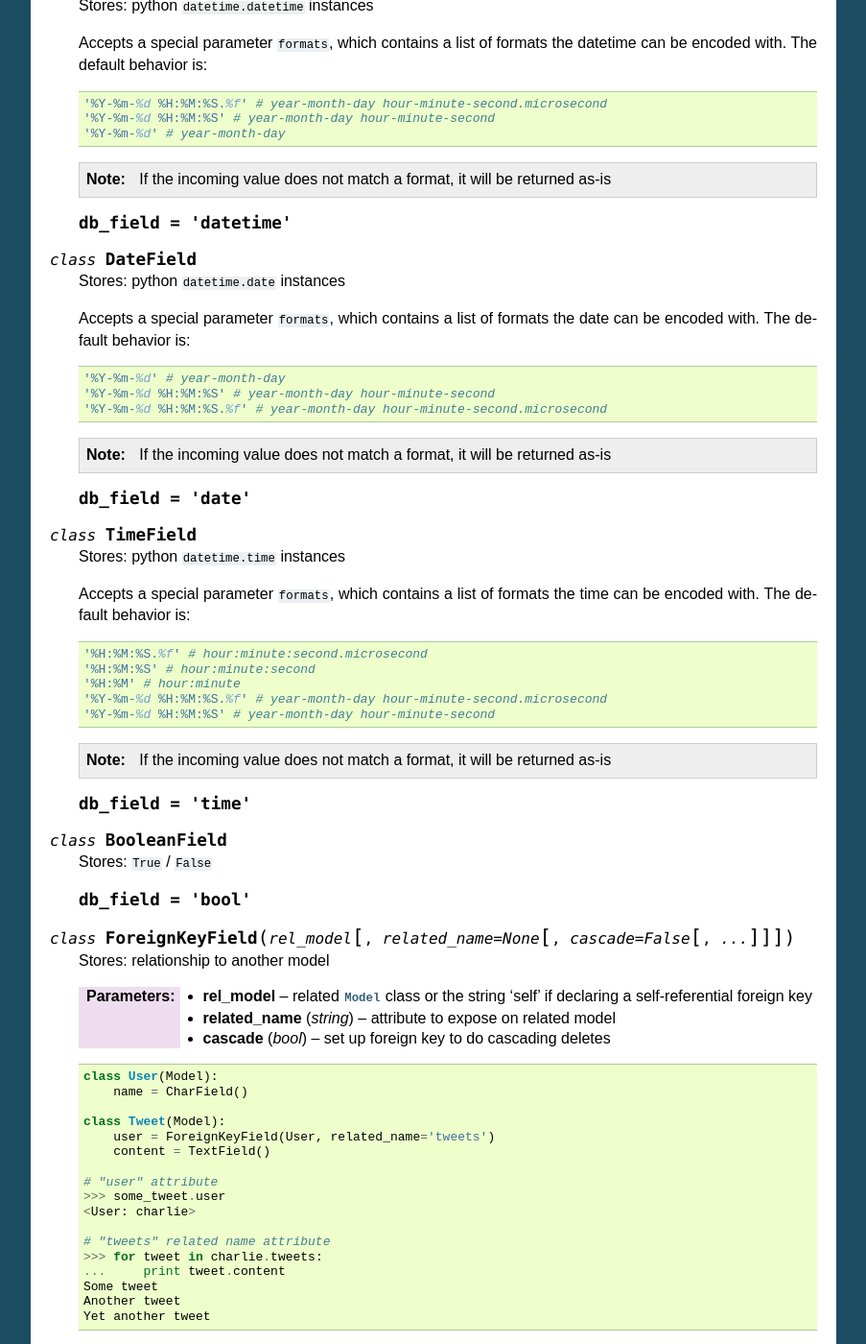
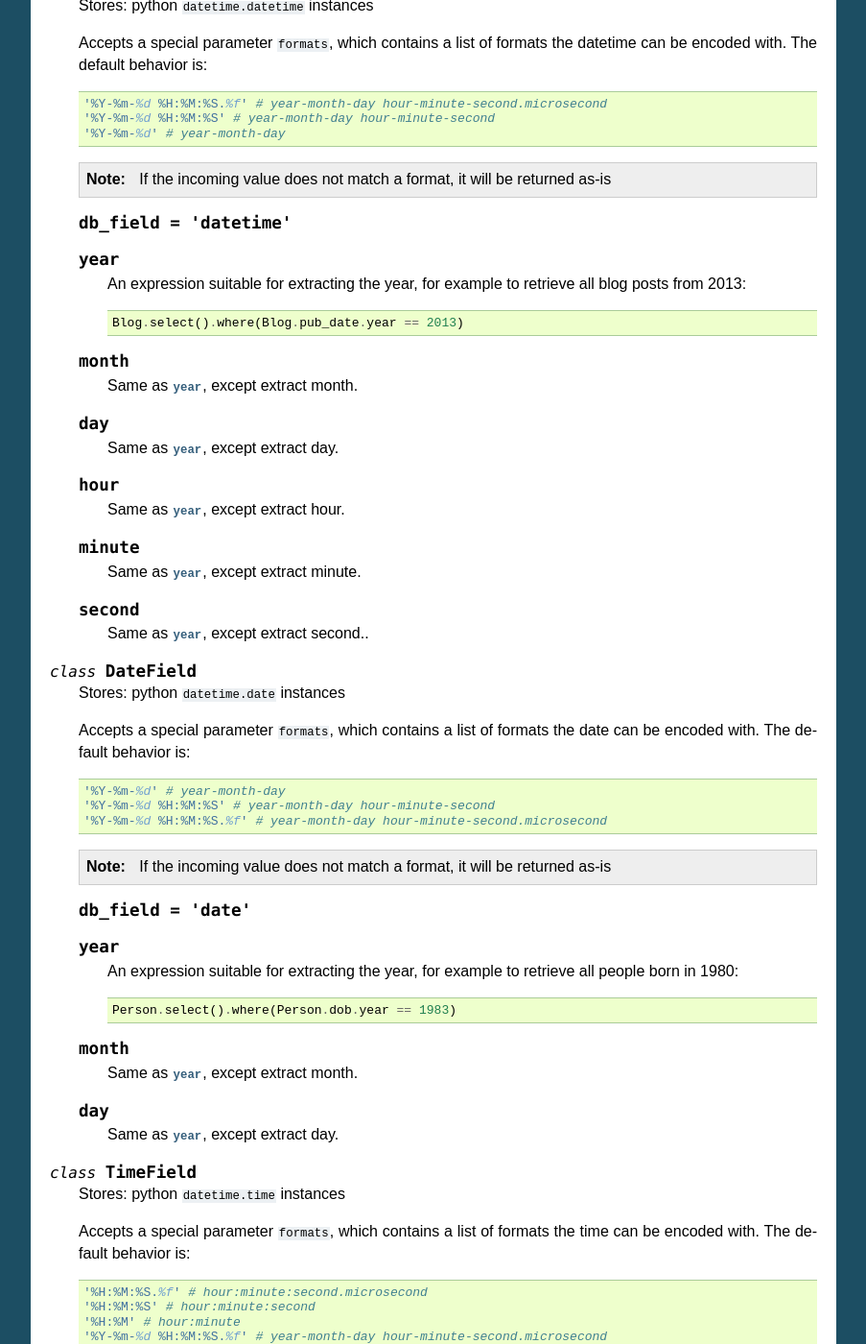
Before and after one commit to coleifer/peewee, a Sphinx documentation site: the page built from docs/peewee/api.rst, in a window 1280 px wide and 1400 px high, scrolled down 7856 px. Shown: the whole window at 96% size, without its empty margins (198-1101 px from the left). Built offline with Sphinx 7.4.7, drawn with Linux system fonts in a browser that asks for light colours; some of the changed text lies outside the part shown.

```diff
--- a/docs/peewee/api.rst
+++ b/docs/peewee/api.rst
@@ -269,9 +269,9 @@ Models
 
         .. code-block:: python
 
-            >>> user = User()
-            >>> user.username = 'some-user' # <-- does not touch the database
-            >>> user.save() # <-- change is persisted to the db
+            user = User()
+            user.username = 'some-user'  # does not touch the database
+            user.save()  # change is persisted to the db
 
     .. py:method:: delete_instance([recursive=False[, delete_nullable=False]])
 
@@ -291,7 +291,7 @@ Models
 
         .. code-block:: python
 
-            >>> some_obj.delete_instance() # <-- it is gone forever
+            some_obj.delete_instance()  # it is gone forever
 
     .. py:method:: dependencies([search_nullable=False])
 
@@ -447,6 +447,35 @@ Fields
 
     .. py:attribute:: db_field = 'datetime'
 
+    .. py:attribute:: year
+
+        An expression suitable for extracting the year, for example to retrieve
+        all blog posts from 2013:
+
+        .. code-block:: python
+
+            Blog.select().where(Blog.pub_date.year == 2013)
+
+    .. py:attribute:: month
+
+        Same as :py:attr:`~DateTimeField.year`, except extract month.
+
+    .. py:attribute:: day
+
+        Same as :py:attr:`~DateTimeField.year`, except extract day.
+
+    .. py:attribute:: hour
+
+        Same as :py:attr:`~DateTimeField.year`, except extract hour.
+
+    .. py:attribute:: minute
+
+        Same as :py:attr:`~DateTimeField.year`, except extract minute.
+
+    .. py:attribute:: second
+
+        Same as :py:attr:`~DateTimeField.year`, except extract second..
+
 .. py:class:: DateField
 
     Stores: python ``datetime.date`` instances
@@ -464,6 +493,23 @@ Fields
         If the incoming value does not match a format, it will be returned as-is
 
     .. py:attribute:: db_field = 'date'
+
+    .. py:attribute:: year
+
+        An expression suitable for extracting the year, for example to retrieve
+        all people born in 1980:
+
+        .. code-block:: python
+
+            Person.select().where(Person.dob.year == 1983)
+
+    .. py:attribute:: month
+
+        Same as :py:attr:`~DateField.year`, except extract month.
+
+    .. py:attribute:: day
+
+        Same as :py:attr:`~DateField.year`, except extract day.
 
 .. py:class:: TimeField
 
@@ -484,6 +530,23 @@ Fields
         If the incoming value does not match a format, it will be returned as-is
 
     .. py:attribute:: db_field = 'time'
+
+    .. py:attribute:: hour
+
+        Extract the hour from a time, for example to retreive all events
+        occurring in the evening:
+
+        .. code-block:: python
+
+            Event.select().where(Event.time.hour > 17)
+
+    .. py:attribute:: minute
+
+        Same as :py:attr:`~TimeField.hour`, except extract minute.
+
+    .. py:attribute:: second
+
+        Same as :py:attr:`~TimeField.hour`, except extract second..
 
 .. py:class:: BooleanField
 
@@ -543,25 +606,23 @@ Query Types
 
         .. code-block:: python
 
-            >>> sq = SelectQuery(User).where(User.username == 'somebody')
+            sq = SelectQuery(User).where(User.username == 'somebody')
 
         Example selecting tweets made by users who are either editors or administrators:
 
         .. code-block:: python
 
-            >>> sq = SelectQuery(Tweet).join(User).where(
-            ...     (User.is_editor == True) |
-            ...     (User.is_admin == True)
-            ... )
+            sq = SelectQuery(Tweet).join(User).where(
+                (User.is_editor == True) |
+                (User.is_admin == True))
 
         Example of deleting tweets by users who are no longer active:
 
         .. code-block:: python
 
-            >>> dq = DeleteQuery(Tweet).where(
-            ...     Tweet.user << User.select().where(User.active == False)
-            ... )
-            >>> dq.execute()
+            dq = DeleteQuery(Tweet).where(
+                Tweet.user << User.select().where(User.active == False))
+            dq.execute()  # perform the delete query
 
         .. note::
 
@@ -586,14 +647,14 @@ Query Types
 
         .. code-block:: python
 
-            >>> sq = SelectQuery(Tweet).join(User).where(User.is_admin == True)
+            sq = SelectQuery(Tweet).join(User).where(User.is_admin == True)
 
         Example selecting users and joining on a particular foreign key field.
         See the :py:ref:`example app <example-app>` for a real-life usage:
 
         .. code-block:: python
 
-            >>> sq = SelectQuery(User).join(Relationship, on=Relationship.to_user)
+            sq = SelectQuery(User).join(Relationship, on=Relationship.to_user)
 
     .. py:method:: switch(model)
 
@@ -608,7 +669,7 @@ Query Types
 
         .. code-block:: python
 
-            >>> sq = SelectQuery(Blog).join(Entry).switch(Blog).join(User)
+            sq = SelectQuery(Blog).join(Entry).switch(Blog).join(User)
 
     .. py:method:: filter(*args, **kwargs)
 
@@ -626,12 +687,14 @@ Query Types
 
         .. code-block:: python
 
-            >>> sq = Entry.filter(blog__title='Some Blog')
+            sq = Entry.filter(blog__title='Some Blog')
 
-        This method is chainable::
+        This method is chainable:
 
-            >>> base_q = User.filter(active=True)
-            >>> some_user = base_q.filter(username='charlie')
+        .. code-block:: python
+
+            base_q = User.filter(active=True)
+            some_user = base_q.filter(username='charlie')
 
         .. note:: this method is provided for compatibility with peewee 1.
 
@@ -690,9 +753,9 @@ Query Types
 
     .. code-block:: python
 
-        >>> sq = SelectQuery(User, User.id, User.username)
-        >>> for user in sq:
-        ...     print user.username
+        sq = SelectQuery(User, User.id, User.username)
+        for user in sq:
+            print user.username
 
     Example selecting users and additionally the number of tweets made by the user.
     The ``User`` instances returned will have an additional attribute, 'count', that
@@ -700,9 +763,10 @@ Query Types
 
     .. code-block:: python
 
-        >>> sq = SelectQuery(User,
-        ...     User, fn.Count(Tweet.id).alias('count')
-        ... ).join(Tweet).group_by(User)
+        sq = (SelectQuery(
+            User, User, fn.Count(Tweet.id).alias('count'))
+            .join(Tweet)
+            .group_by(User))
 
     .. py:method:: group_by(*clauses)
 
@@ -717,9 +781,10 @@ Query Types
 
         .. code-block:: python
 
-            >>> sq = User.select(
-            ...     User, fn.Count(Tweet.id).alias('count')
-            ... ).join(Tweet).group_by(User)
+            sq = (User
+                .select(User, fn.Count(Tweet.id).alias('count'))
+                .join(Tweet)
+                .group_by(User))
 
     .. py:method:: having(*expressions)
 
@@ -731,9 +796,11 @@ Query Types
 
         .. code-block:: python
 
-            >>> sq = User.select(
-            ...     User, fn.Count(Tweet.id).alias('count')
-            ... ).join(Tweet).group_by(User).having(fn.Count(Tweet.id) > 100)
+            sq = (User
+                .select(User, fn.Count(Tweet.id).alias('count'))
+                .join(Tweet)
+                .group_by(User)
+                .having(fn.Count(Tweet.id) > 100))
 
     .. py:method:: order_by(*clauses)
 
@@ -784,7 +851,7 @@ Query Types
 
         .. code-block:: python
 
-            >>> User.select().order_by(User.username).paginate(3, 20) # <-- get users 41-60
+            User.select().order_by(User.username).paginate(3, 20)  # get users 41-60
 
     .. py:method:: distinct()
 
@@ -857,7 +924,7 @@ Query Types
             If the ``ForeignKeyField`` is ``nullable``, then a ``LEFT OUTER`` join
             may need to be used::
 
-                >>> User.select().join(Tweet, JOIN_LEFT_OUTER).annotate(Tweet)
+                User.select().join(Tweet, JOIN_LEFT_OUTER).annotate(Tweet)
 
     .. py:method:: aggregate(aggregation)
 
@@ -874,10 +941,10 @@ Query Types
 
         >>> sq = SelectQuery(Tweet)
         >>> sq.count()
-        45 # <-- number of tweets
+        45  # number of tweets
         >>> sq.where(Tweet.status == DELETED)
         >>> sq.count()
-        3 # <-- number of tweets that are marked as deleted
+        3  # number of tweets that are marked as deleted
 
     .. py:method:: wrapped_count()
 
@@ -898,9 +965,9 @@ Query Types
 
         .. code-block:: python
 
-            >>> sq = User.select().where(User.active == True)
-            >>> if sq.where(User.username==username, User.password==password).exists():
-            ...     authenticated = True
+            sq = User.select().where(User.active == True)
+            if sq.where(User.username == username, User.password == password).exists():
+                authenticated = True
 
     .. py:method:: get()
 
@@ -944,8 +1011,8 @@ Query Types
 
         .. code-block:: python
 
-            >>> for user in User.select().where(User.active == True):
-            ...     print user.username
+            for user in User.select().where(User.active == True):
+                print user.username
 
 
 .. py:class:: UpdateQuery(model, **kwargs)
@@ -979,10 +1047,10 @@ Query Types
     Creates an ``InsertQuery`` instance for the given model where kwargs is a
     dictionary of field name to value:
 
-    .. code-block:: python
+    .. code-block:: pycon
 
         >>> iq = InsertQuery(User, username='admin', password='test', active=True)
-        >>> iq.execute() # <--- insert new row and return primary key
+        >>> iq.execute()  # insert new row and return primary key
         2L
 
     .. py:method:: execute()
@@ -1004,7 +1072,7 @@ Query Types
 
     .. code-block:: python
 
-        >>> dq = DeleteQuery(User).where(User.active==False)
+        dq = DeleteQuery(User).where(User.active == False)
 
     .. py:method:: execute()
 
@@ -1029,7 +1097,7 @@ Query Types
 
     Example selecting users with a given username:
 
-    .. code-block:: python
+    .. code-block:: pycon
 
         >>> rq = RawQuery(User, 'SELECT * FROM users WHERE username = ?', 'admin')
         >>> for obj in rq.execute():
@@ -1102,8 +1170,7 @@ Query Types
         published_photos = Photo.select().where(Photo.published == True)
         published_comments = Comment.select().where(
             (Comment.is_spam == False) &
-            (Comment.num_flags < 3)
-        )
+            (Comment.num_flags < 3))
 
         # note that we are just passing the Tag model -- it will be converted
         # to a query automatically
@@ -1382,6 +1449,16 @@ Database and its subclasses
 
         :param dict fields: A mapping of :py:attr:`~Field.db_field` to column type
 
+    .. py:method:: extract_date(date_part, date_field)
+
+        Return an expression suitable for extracting a date part from a date
+        field.  For instance, extract the year from a :py:class:`DateTimeField`.
+
+        :param str date_part: The date part attribute to retrieve.  Valid options
+          are: "year", "month", "day", "hour", "minute" and "second".
+        :param Field date_field: field instance storing a datetime, date or time.
+        :rtype: an expression object.
+
 
 .. py:class:: SqliteDatabase(Database)
 
```
Also changed, not shown: other parts of docs/peewee/api.rst (+20 -19 lines).
